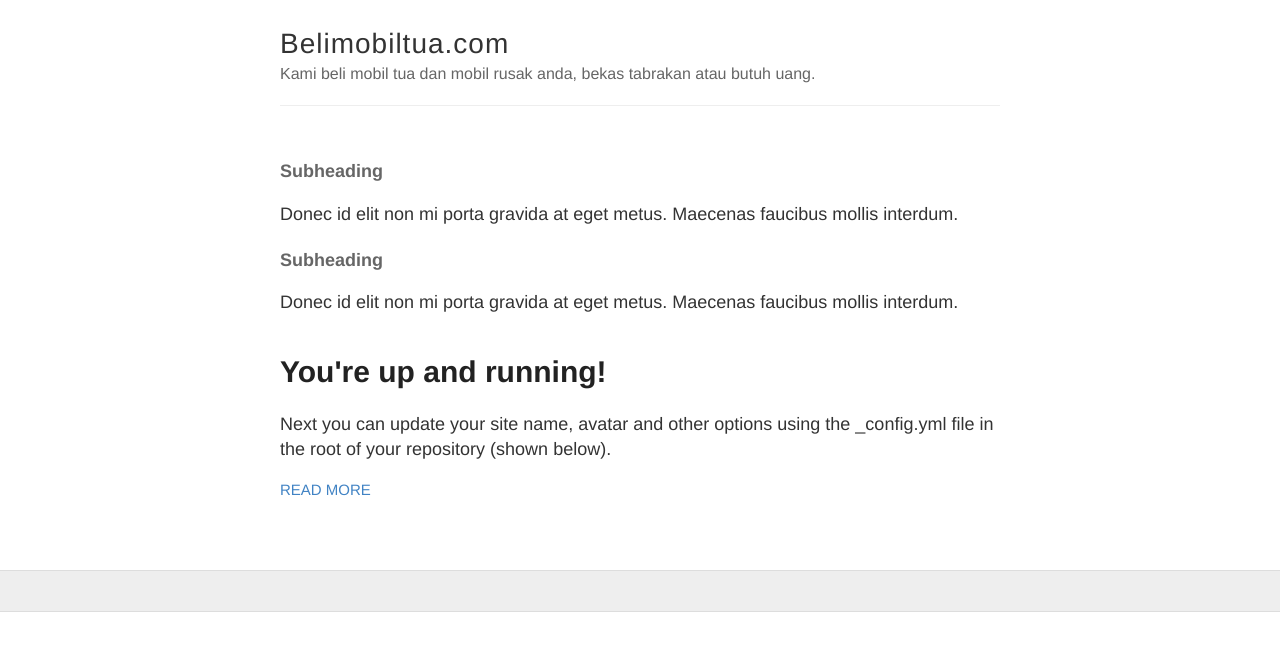
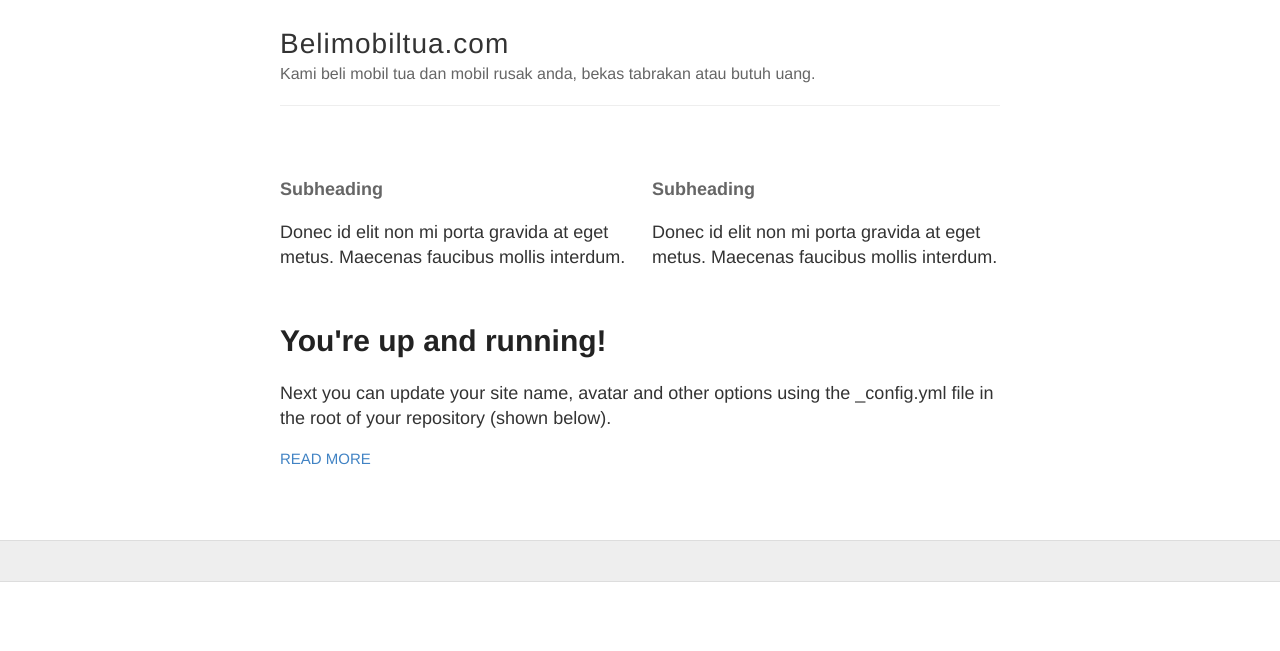
Before and after one commit to kemtol/belimobiltua, a Jekyll site: the page built from index.html, in a window 1280 px wide. Shown: the top 651 px of the page. Built offline with Jekyll 4.4.1, drawn with Linux system fonts in a browser that asks for light colours.

Commit message:
update Bootstrap to version 5.3.3 in default layout

```diff
--- a/_layouts/default.html
+++ b/_layouts/default.html
@@ -8,7 +8,8 @@
     <!--[if lt IE 9]>
       <script src="http://html5shiv.googlecode.com/svn/trunk/html5.js"></script>
     <![endif]-->
-
+    <link href="https://cdn.jsdelivr.net/npm/bootstrap@5.3.3/dist/css/bootstrap.min.css" rel="stylesheet" integrity="sha384-QWTKZyjpPEjISv5WaRU9OFeRpok6YctnYmDr5pNlyT2bRjXh0JMhjY6hW+ALEwIH" crossorigin="anonymous">
+    <script src="https://cdn.jsdelivr.net/npm/bootstrap@5.3.3/dist/js/bootstrap.bundle.min.js" integrity="sha384-YvpcrYf0tY3lHB60NNkmXc5s9fDVZLESaAA55NDzOxhy9GkcIdslK1eN7N6jIeHz" crossorigin="anonymous"></script>
     <link rel="stylesheet" type="text/css" href="{{ site.baseurl }}/style.css" />
     <link rel="alternate" type="application/rss+xml" title="{{ site.name }} - {{ site.description }}" href="{{ site.baseurl }}/feed.xml" />
 
```
